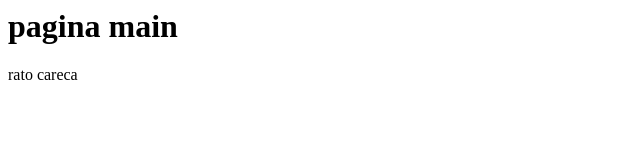
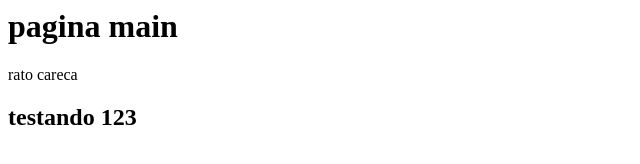
Before and after one commit to TonhaoDaMarreta/aula_branch, a plain HTML site: page cadastro_user.html in a window 1280 px wide. Shown: the whole page, without its empty margins (0-640 px from the left). Drawn offline with Linux system fonts and the light colour scheme.

Commit message:
adicionado article

```diff
--- a/cadastro_user.html
+++ b/cadastro_user.html
@@ -7,5 +7,11 @@
 <body>
     <h1> pagina main </h1>
     <p class="lorem">rato careca</p>
+
+    <main>
+        <article>
+            <h1>testando 123</h1>
+        <article>
+    </main>
 </body>
 </html>
--- a/style.css
+++ b/style.css
@@ -0,0 +1,3 @@
+h1{
+    color: blue;
+}
```
